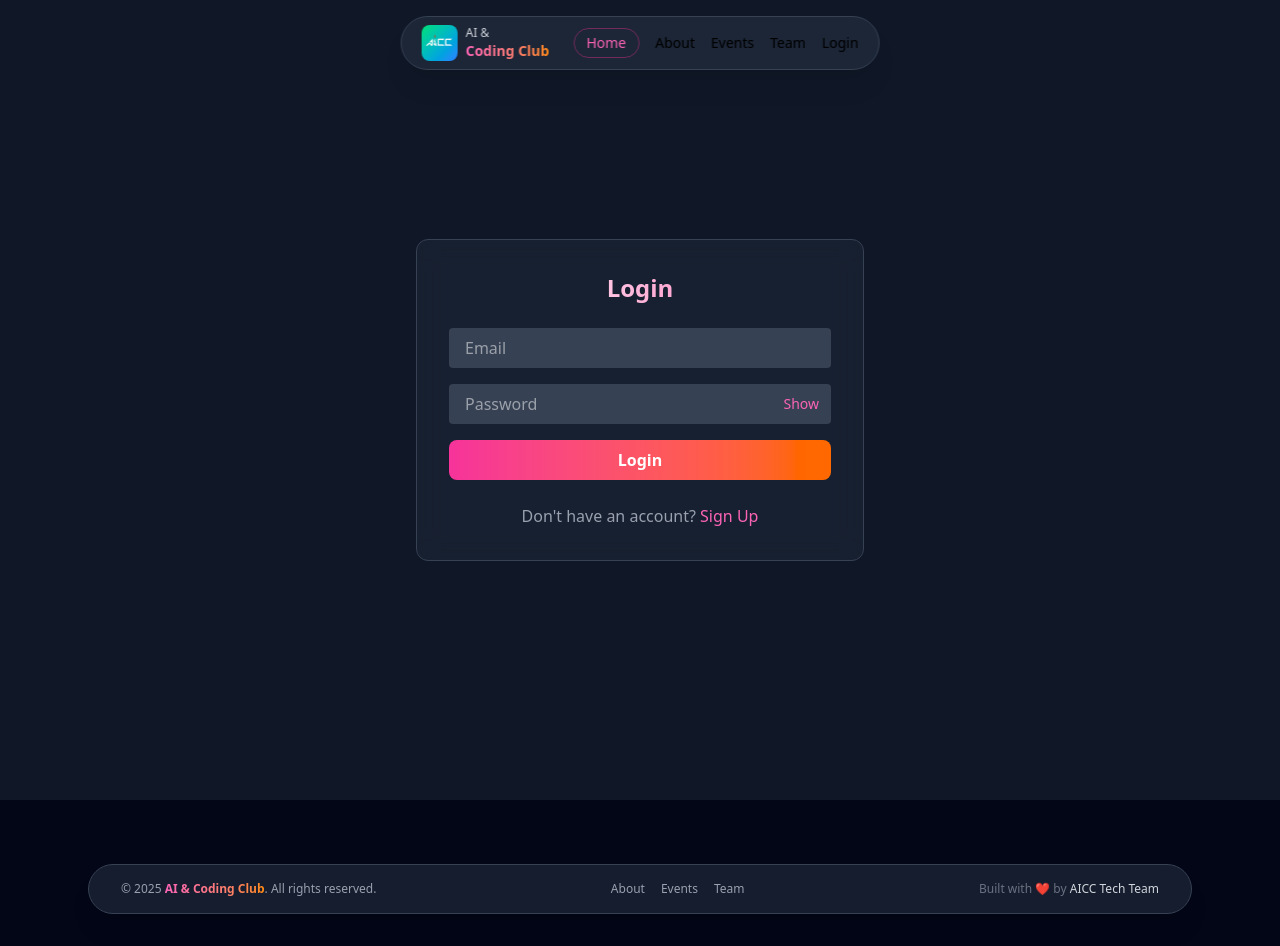
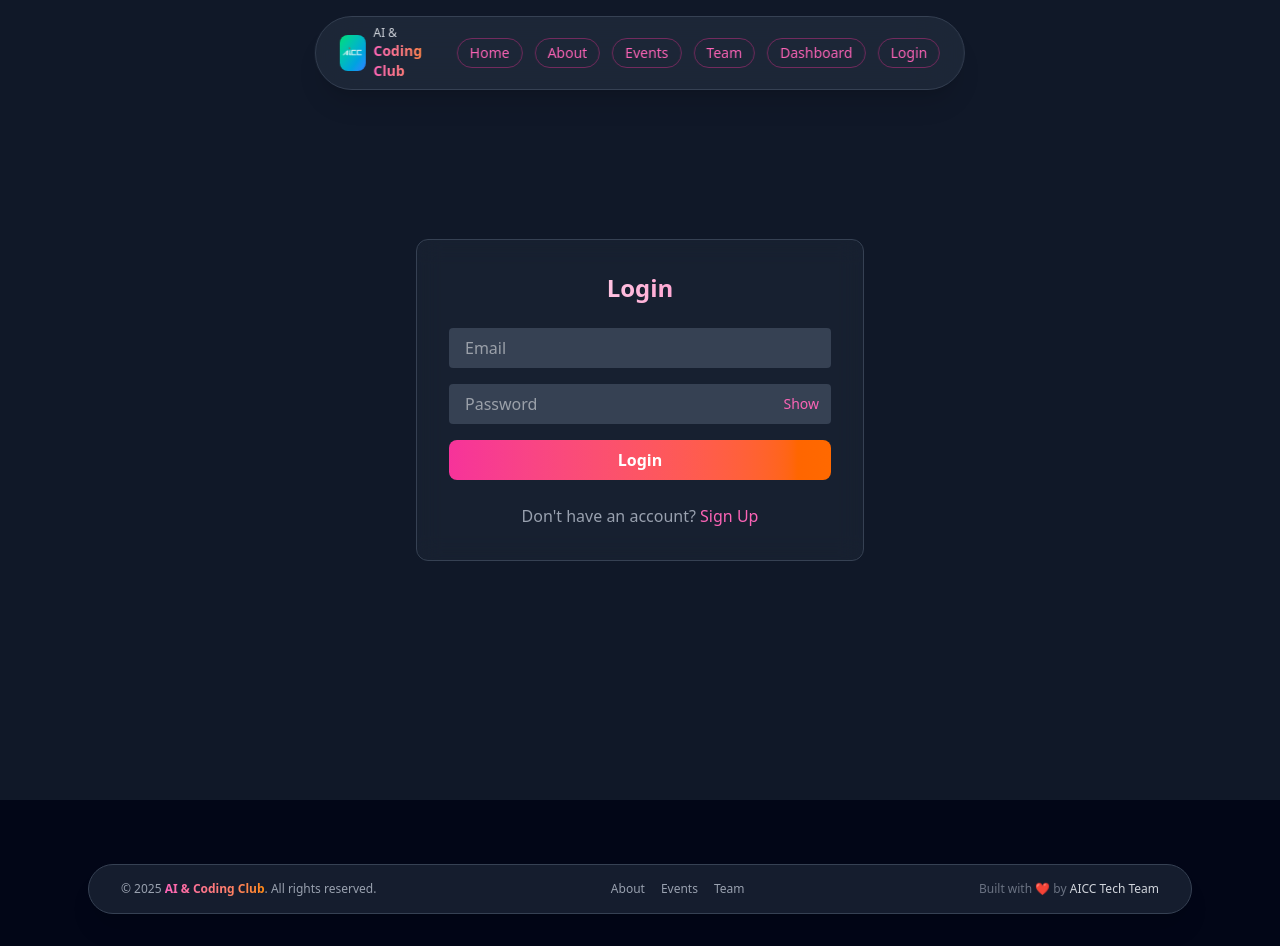
Before and after one commit to Varun-Rane/AICC-Club-Website, a React (Vite) app: page /auth in a window 1280 px wide. Built offline with nearby package versions, Linux system fonts and the light colour scheme; no server answers.

Commit message:
Navigation Fixed

```diff
--- a/src/Navigation.jsx
+++ b/src/Navigation.jsx
@@ -3,6 +3,16 @@ import React from "react";
 import { motion } from "framer-motion";
 import { Link } from "react-router-dom";
 import club from "../assets/aicc-logo-white.png";
+
+const NavItem = ({ to, children }) => (
+  <Link
+    to={to}
+    className="px-3 py-1 rounded-full border border-pink-500/40 text-pink-400
+               hover:bg-pink-500/10 transition text-sm"
+  >
+    {children}
+  </Link>
+);
 
 const Navigation = ({ user, isAdmin, onLogout }) => {
   return (
@@ -12,7 +22,9 @@ const Navigation = ({ user, isAdmin, onLogout }) => {
       transition={{ type: "spring", stiffness: 120, damping: 12 }}
       className="fixed top-4 left-1/2 -translate-x-1/2 z-50"
     >
-      <div className="bg-gray-800/90 backdrop-blur-xl rounded-full border border-gray-700 px-5 py-2 shadow-xl flex items-center gap-6">
+      <div className="bg-gray-800/90 backdrop-blur-xl rounded-full
+                      border border-gray-700 px-6 py-2 shadow-xl
+                      flex items-center gap-6">
 
         {/* LOGO */}
         <Link
@@ -31,37 +43,25 @@ const Navigation = ({ user, isAdmin, onLogout }) => {
         </Link>
 
         {/* NAV LINKS */}
-        <nav className="flex items-center gap-4 text-sm">
+        <nav className="flex items-center gap-3">
 
-          {/* COMMON */}
-          <Link
-            to={isAdmin ? "/admin/dashboard" : "/"}
-            className="nav-link border border-pink-500/40 px-3 py-1 rounded-full text-pink-400 hover:bg-pink-500/10"
-          >
-            Home
-          </Link>
-
-          {/* USER LINKS */}
+          {/* USER NAVIGATION */}
           {!isAdmin && (
             <>
-              <Link to="/about" className="nav-link">About</Link>
-              <Link to="/events" className="nav-link">Events</Link>
-              <Link to="/teams" className="nav-link">Team</Link>
+              <NavItem to="/">Home</NavItem>
+              <NavItem to="/about">About</NavItem>
+              <NavItem to="/events">Events</NavItem>
+              <NavItem to="/teams">Team</NavItem>
+              <NavItem to="/user-dashboard">Dashboard</NavItem>
             </>
           )}
 
-          {/* ADMIN LINKS */}
+          {/* ADMIN NAVIGATION (UNCHANGED STYLE) */}
           {isAdmin && (
             <>
-              <Link to="/admin/dashboard" className="nav-link border border-pink-500/40 px-3 py-1 rounded-full text-pink-400 hover:bg-pink-500/10">
-                Dashboard
-              </Link>
-              <Link
-                to="/admin/events"
-                className="nav-link border border-pink-500/40 px-3 py-1 rounded-full text-pink-400 hover:bg-pink-500/10"
-              >
-                Manage Events
-              </Link>
+              <NavItem to="/admin/dashboard">Home</NavItem>
+              <NavItem to="/admin/dashboard">Dashboard</NavItem>
+              <NavItem to="/admin/events">Manage Events</NavItem>
             </>
           )}
 
@@ -69,14 +69,13 @@ const Navigation = ({ user, isAdmin, onLogout }) => {
           {user ? (
             <button
               onClick={onLogout}
-              className="nav-link text-red-400 hover:text-red-300"
+              className="px-3 py-1 rounded-full text-red-400
+                         hover:bg-red-500/10 transition text-sm"
             >
               Logout
             </button>
           ) : (
-            <Link to="/auth" className="nav-link">
-              Login
-            </Link>
+            <NavItem to="/auth">Login</NavItem>
           )}
         </nav>
       </div>
```
